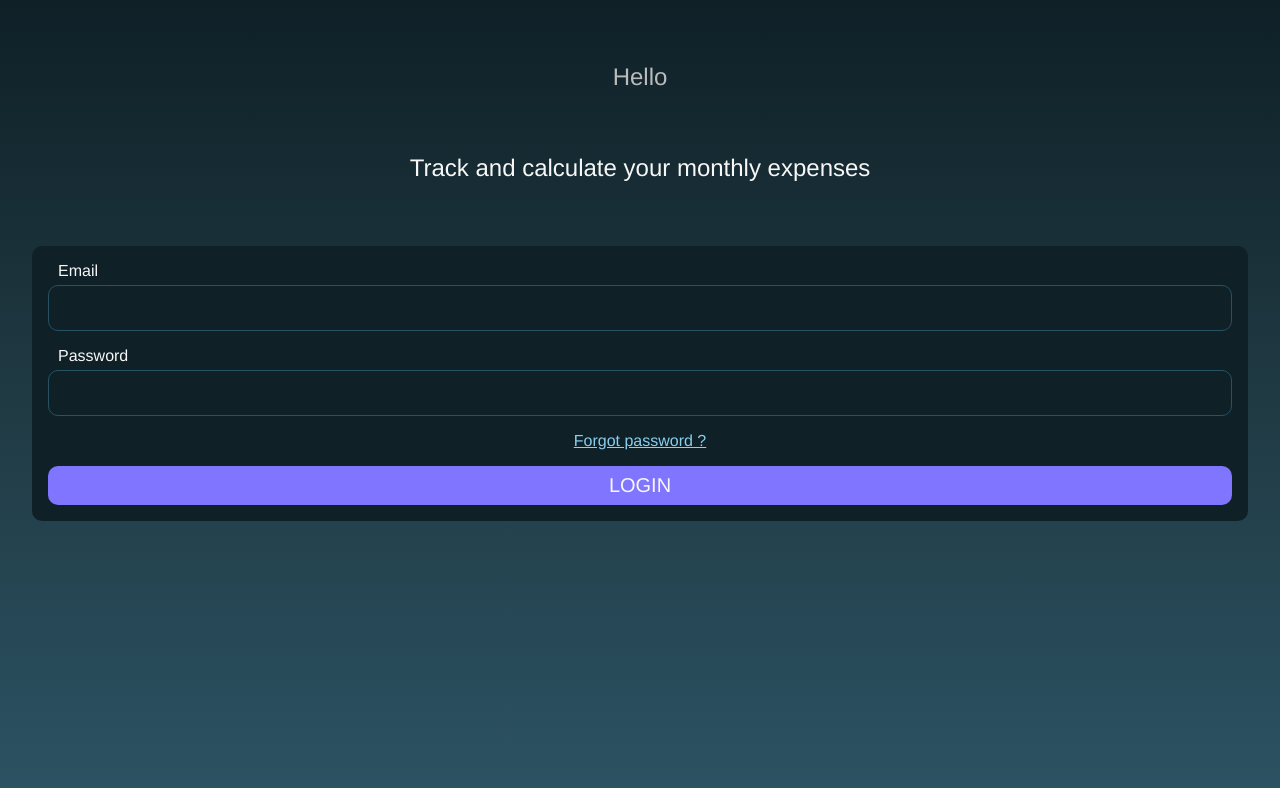
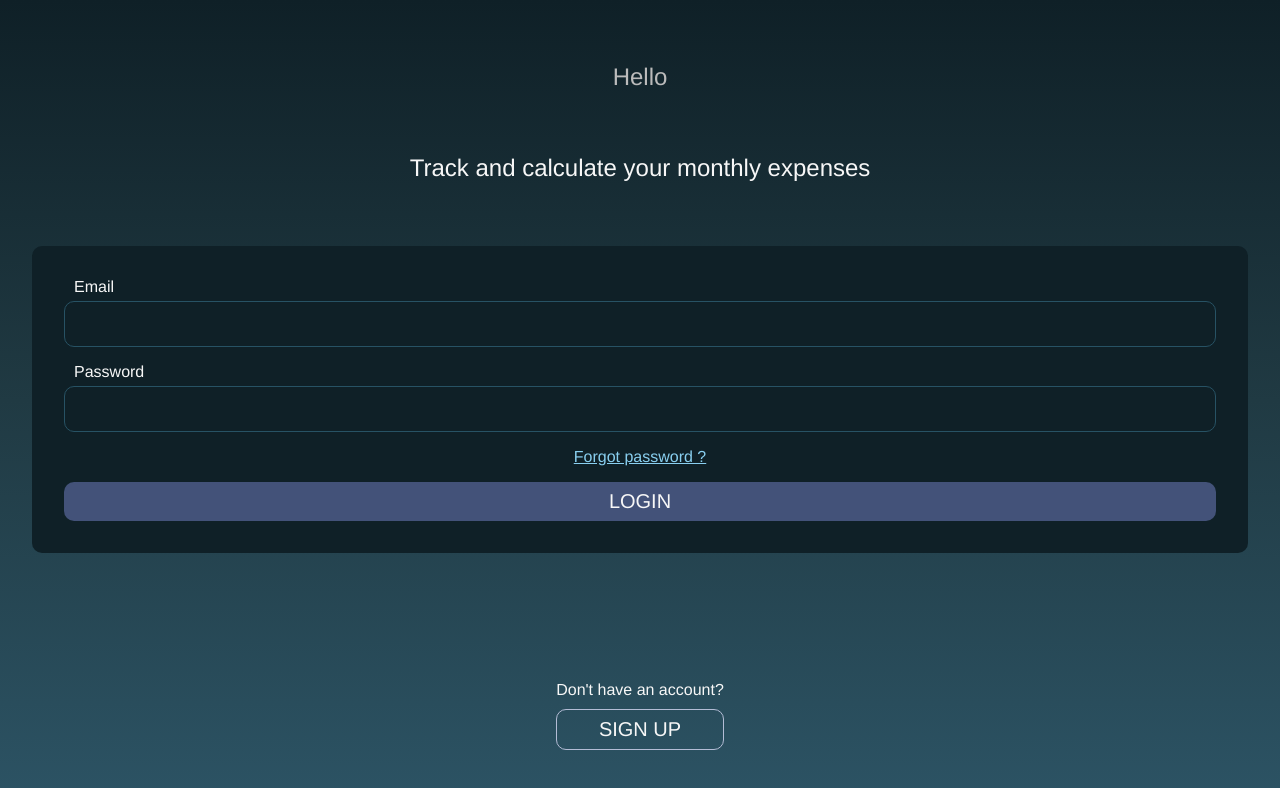
Before and after one commit to SandyDev00076/hisaab, a React (Vite) app: page / in a window 1280 px wide. Shown: the top 788 px of the page. Built offline with nearby package versions, Linux system fonts and the light colour scheme; a web font is replaced by a local one.

Commit message:
feat: add footer

```diff
--- a/src/components/Login.tsx
+++ b/src/components/Login.tsx
@@ -1,5 +1,5 @@
 import styled from "@emotion/styled";
-import { Container, Input, PrimaryButton } from "../style/shared";
+import { Container, Input, PrimaryButton, SecondaryButton } from "../style/shared";
 import { Colors, Sizes } from "../style/variables";
 import Field from "./Field";
 
@@ -25,7 +25,7 @@ const Filler = styled.div`
 `;
 
 const LoginForm = styled.form`
-  padding: 16px;
+  padding: 32px;
   width: 100%;
   background-color: ${Colors.bg};
   color: ${Colors.text};
@@ -34,19 +34,30 @@ const LoginForm = styled.form`
 
 const LoginInput = styled(Input)`
   font-size: ${Sizes.large};
-`
+`;
 
 const LoginField = styled(Field)`
   display: block;
   margin-bottom: 16px;
-`
+`;
 
 const ForgotPassword = styled.a`
   font-size: ${Sizes.small};
   display: block;
   text-align: center;
   margin-bottom: 16px;
-`
+`;
+
+const Footer = styled.div`
+  display: flex;
+  flex-direction: column;
+  align-items: center;
+
+  & > span {
+    color: ${Colors.text};
+    margin-bottom: 10px;
+  }
+`;
 
 function Login() {
   return (
@@ -60,13 +71,14 @@ function Login() {
         <LoginField label="Password">
           <LoginInput type={"password"} />
         </LoginField>
-        <ForgotPassword href="/">
-            Forgot password ?
-        </ForgotPassword>
-        <PrimaryButton>
-            Login
-        </PrimaryButton>
+        <ForgotPassword href="/">Forgot password ?</ForgotPassword>
+        <PrimaryButton>Login</PrimaryButton>
       </LoginForm>
+      <Filler />
+      <Footer>
+        <span>Don't have an account?</span>
+        <SecondaryButton>Sign Up</SecondaryButton>
+      </Footer>
     </LoginContainer>
   );
 }
--- a/src/style/shared.ts
+++ b/src/style/shared.ts
@@ -26,6 +26,7 @@ export const Button = styled.button`
   outline: none;
   width: 100%;
   border-radius: 10px;
+  background: none;
   font-size: ${Sizes.medium};
   cursor: pointer;
 `;
@@ -38,10 +39,10 @@ export const PrimaryButton = styled(Button)`
   }
 `;
 export const SecondaryButton = styled(Button)`
-  border: 1px solid ${Colors.action};
-  color: ${Colors.action};
+  border: 1px solid ${Colors.actionLight12};
+  color: ${Colors.text};
   &:hover {
-    border-color: ${Colors.actionTint};
-    color: ${Colors.actionTint};
+    border-color: ${Colors.actionLight11};
+    color: ${Colors.secondaryText};
   }
 `;
--- a/src/style/variables.ts
+++ b/src/style/variables.ts
@@ -3,9 +3,10 @@ export const Colors = {
     secondaryText: "#bbb",
     bg: "#0F2027",
     bgLight5: "#275264",
-    action: "#8075FF",
-    actionTint: "#7064FF",
-    actionLight4: "#BFB9FF"
+    action: "#435279",
+    actionTint: "#3d4b6e",
+    actionLight12: "#b3bcd5",
+    actionLight11: "#a8b3cf"
 }
 
 export const Sizes = {
```
Lines whose indentation alone changed are shown as unchanged.
